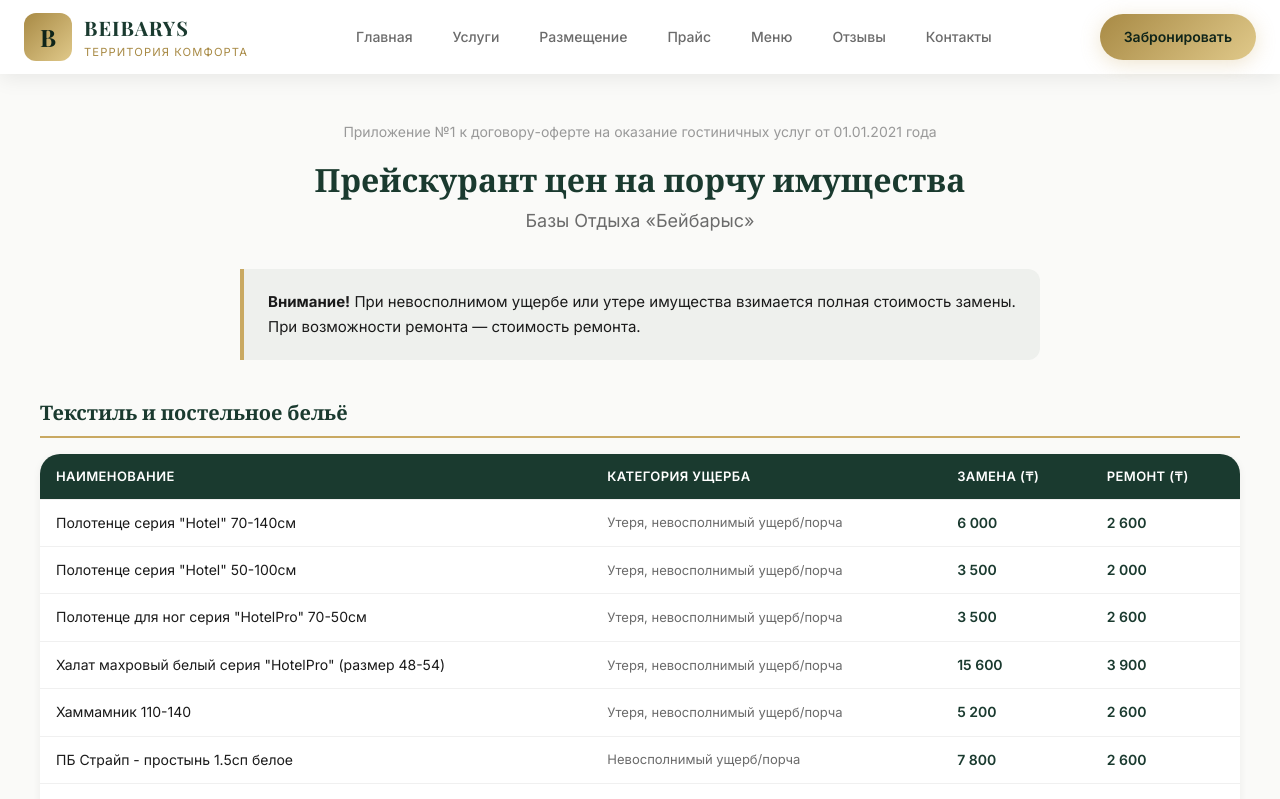
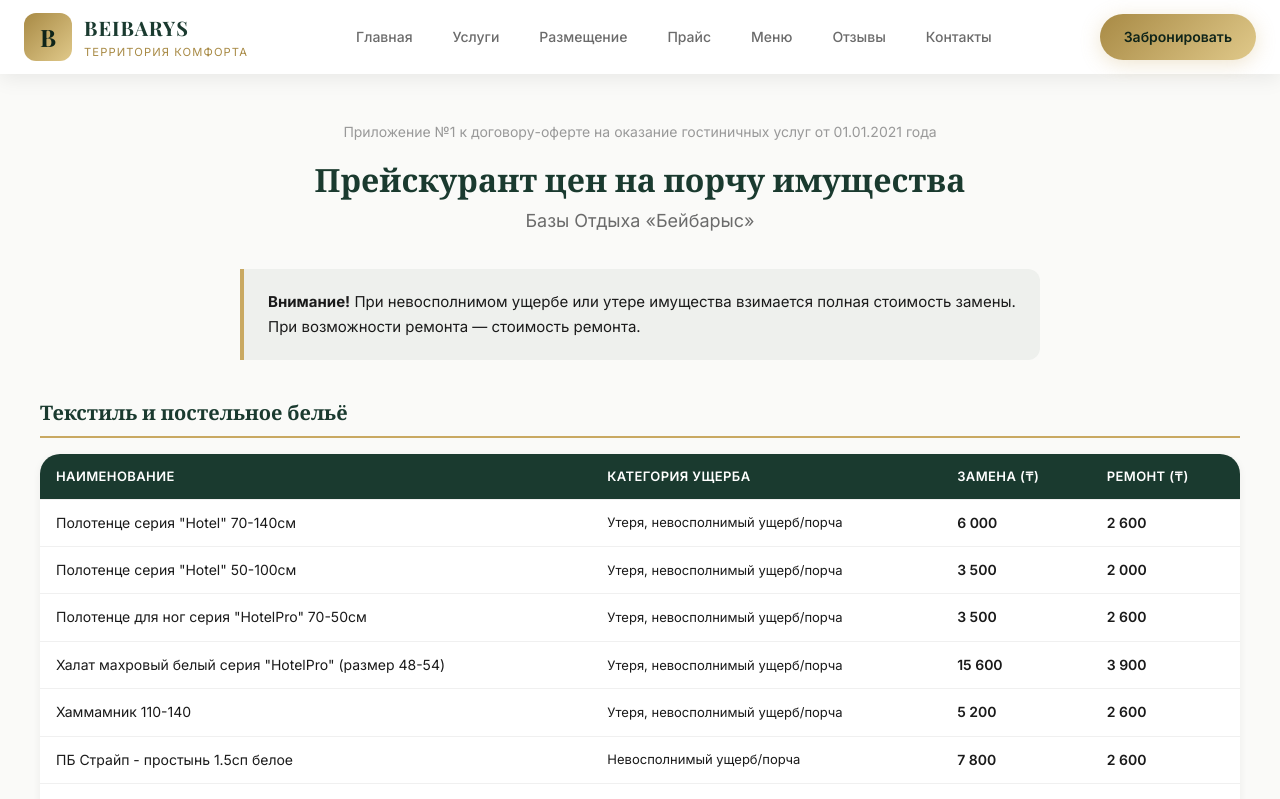
Before and after one commit to sulejmenRPG/beibarys-site, a Next.js app: page /damages in a window 1280 px wide. Shown: the top 799 px of the page. Built offline with nearby package versions, Linux system fonts and the light colour scheme.

Commit message:
fix: Table text color for dark browser theme

```diff
--- a/src/app/damages/damages.module.css
+++ b/src/app/damages/damages.module.css
@@ -65,7 +65,7 @@
 .table {
     width: 100%;
     border-collapse: collapse;
-    background: var(--color-bg-card);
+    background: #ffffff;
     font-size: 0.875rem;
 }
 
@@ -74,6 +74,7 @@
     padding: 12px 16px;
     text-align: left;
     border-bottom: 1px solid rgba(0, 0, 0, 0.06);
+    color: #1a1a1a;
 }
 
 .table th {
```
